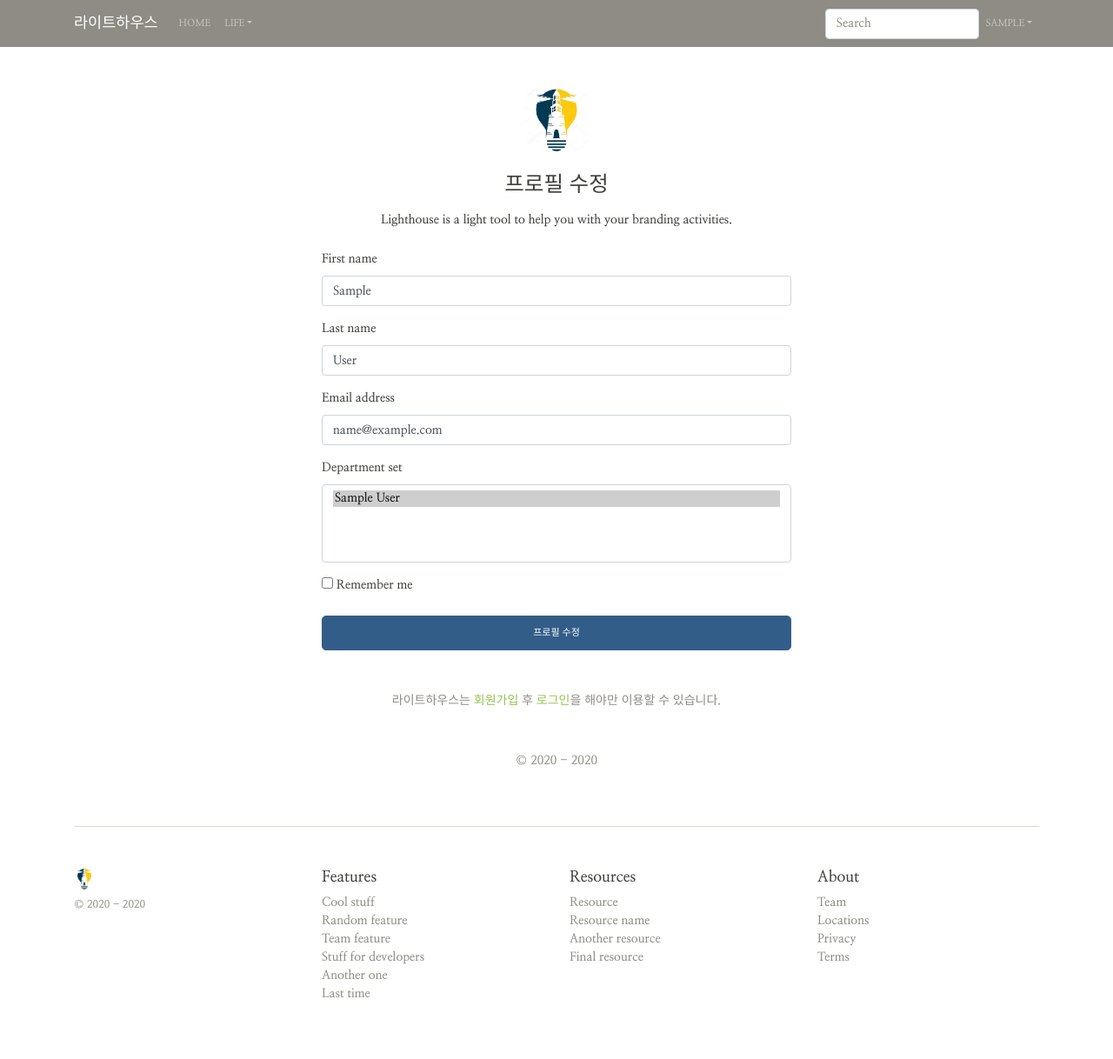
After one commit to btiac1129/lighthouse, a Django app: page /accounts/edit/ in a window 1280 px wide. The commit adds this page. Shown: the whole page at 87% size. Run offline with Django 3.2, Linux system fonts and the light colour scheme; a user stored in the database is signed in; tables that the repository leaves empty hold one stand-in row (values such as "Sample post"); some libraries are stand-ins or nearby versions.

Commit message:
profile edit logic

```diff
--- a/accounts/forms.py
+++ b/accounts/forms.py
@@ -22,3 +22,8 @@
             if qs.exists():
                 raise forms.ValidationError('이미 등록한 이메일입니다.')
         return email
+
+class ProfileForm(forms.ModelForm):
+    class Meta:
+        model = User
+        fields = ['first_name', 'last_name', 'email', 'department_set']
--- /dev/null
+++ b/accounts/templates/accounts/profile_edit_form.html
@@ -0,0 +1,12 @@
+{% extends 'accounts/layout.html' %}
+
+{% block content %}
+<div class="container">
+    <div class="row">
+        <div class="col-sm-6 offset-3">
+            {% include '_form.html' with form_title="프로필 수정" submit_label='프로필 수정' %}
+        </div>
+    </div>
+</div>
+
+{% endblock content %}
--- a/accounts/urls.py
+++ b/accounts/urls.py
@@ -5,4 +5,5 @@
     path('login/', views.login, name='login'),
     path('logout/', views.logout, name='logout'),
     path('signup/', views.signup, name='signup'),
+    path('edit/', views.profile_edit, name='profile_edit'),
 ]
--- a/accounts/views.py
+++ b/accounts/views.py
@@ -8,7 +8,7 @@
 )
 from django.shortcuts import redirect, render
 from django.views.decorators.csrf import csrf_exempt
-from .forms import SignUpForm
+from .forms import SignUpForm, ProfileForm
 
 login = LoginView.as_view(template_name="accounts/login_form.html")
 
@@ -31,3 +31,17 @@
     return render(request, 'accounts/signup_form.html', {
         'form': form,
     })
+
+@login_required
+def profile_edit(request):
+    if request.method == 'POST':
+        form = ProfileForm(request.POST, request.FILES, instance=request.user)
+        if form.is_valid():
+            form.save()
+            messages.success(request, '프로필을 수정/저장했습니다.')
+            return redirect('profile_edit')
+    else:
+        form = ProfileForm(instance=request.user)
+    return render(request, 'accounts/profile_edit_form.html', {
+        'form': form
+    })
--- a/lighthouse/templates/layout.html
+++ b/lighthouse/templates/layout.html
@@ -52,7 +52,7 @@
 					<a class="nav-link dropdown-toggle" href="#" id="dropdown07" data-toggle="dropdown"
 						aria-haspopup="true" aria-expanded="false">{{ user.username }}</a>
 					<div class="dropdown-menu" aria-labelledby="dropdown07">
-						<a class="dropdown-item" href="#" style="font-size: 13px;">프로필</a>
+						<a class="dropdown-item" href="{% url 'profile_edit' %}" style="font-size: 13px;">프로필</a>
 						<a class="dropdown-item" href="{% url 'logout' %}" style="font-size: 13px;">로그아웃</a>
 						<a class="dropdown-item" href="#" style="font-size: 13px;">설정</a>
 					</div>
```
